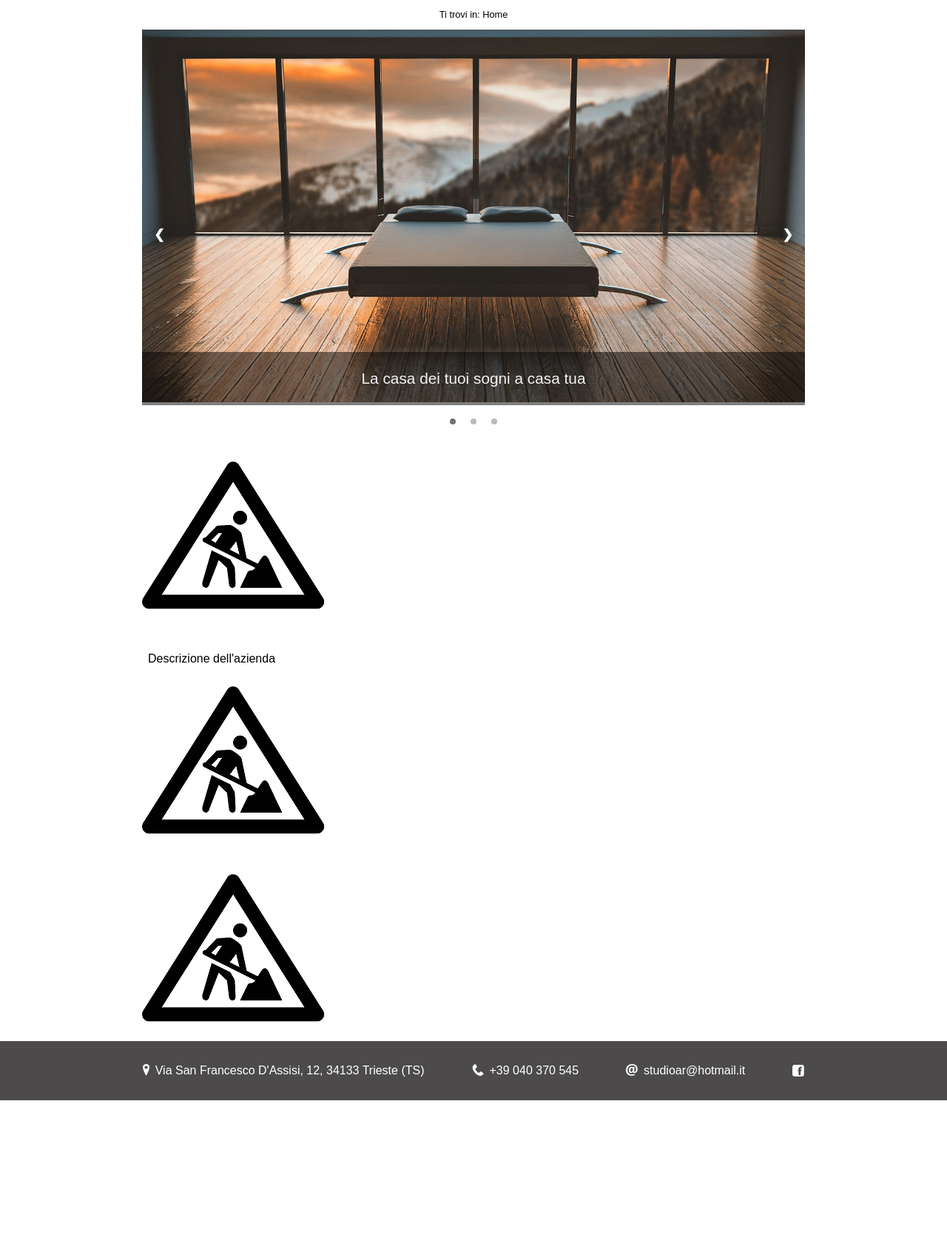
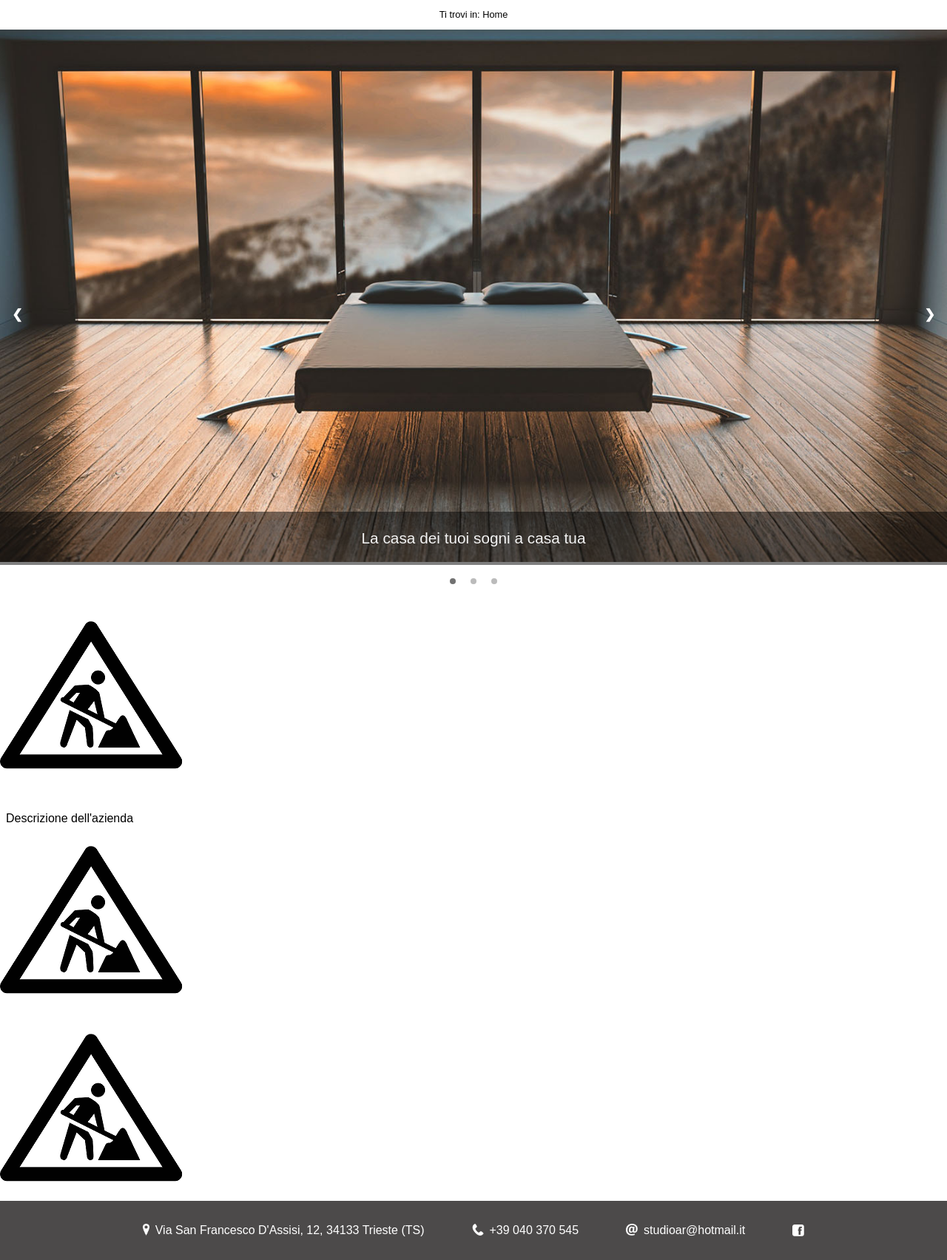
Before and after one commit to mirkofranco/ProgettoTecWeb, a PHP site: page / in a window 1280 px wide. Shown: the part 200-1904 px from the top of the page at 74% size. Before the commit the page ends 1688 px from the top, so only its background shows below. Run offline with PHP 8.4, Linux system fonts and the light colour scheme; some libraries are stand-ins or nearby versions.

Commit message:
Update style.css

```diff
--- a/style/style.css
+++ b/style/style.css
@@ -700,12 +700,12 @@ input[type="password"] {
 }
 
 /*PER DESKTOP E TABLET (LANDSCAPE) */
-@media only screen and (min-width: 1024px) {
+@media only screen and (max-width: 1024px) {
 
-  .contenuto {
+  /*.contenuto {
     width: 70vw;
     margin: auto;
-  }
+  }*/
 
   .bg-pagina-consulenze {
     width: 100%;
@@ -732,7 +732,9 @@ input[type="password"] {
 
 }
 
+@media only screen and (min-width: 2560px) {
 
+}
 
 /*!!!!!!VECCHIE DA RISTRUTTURARE!!!!!!*/
 
```
